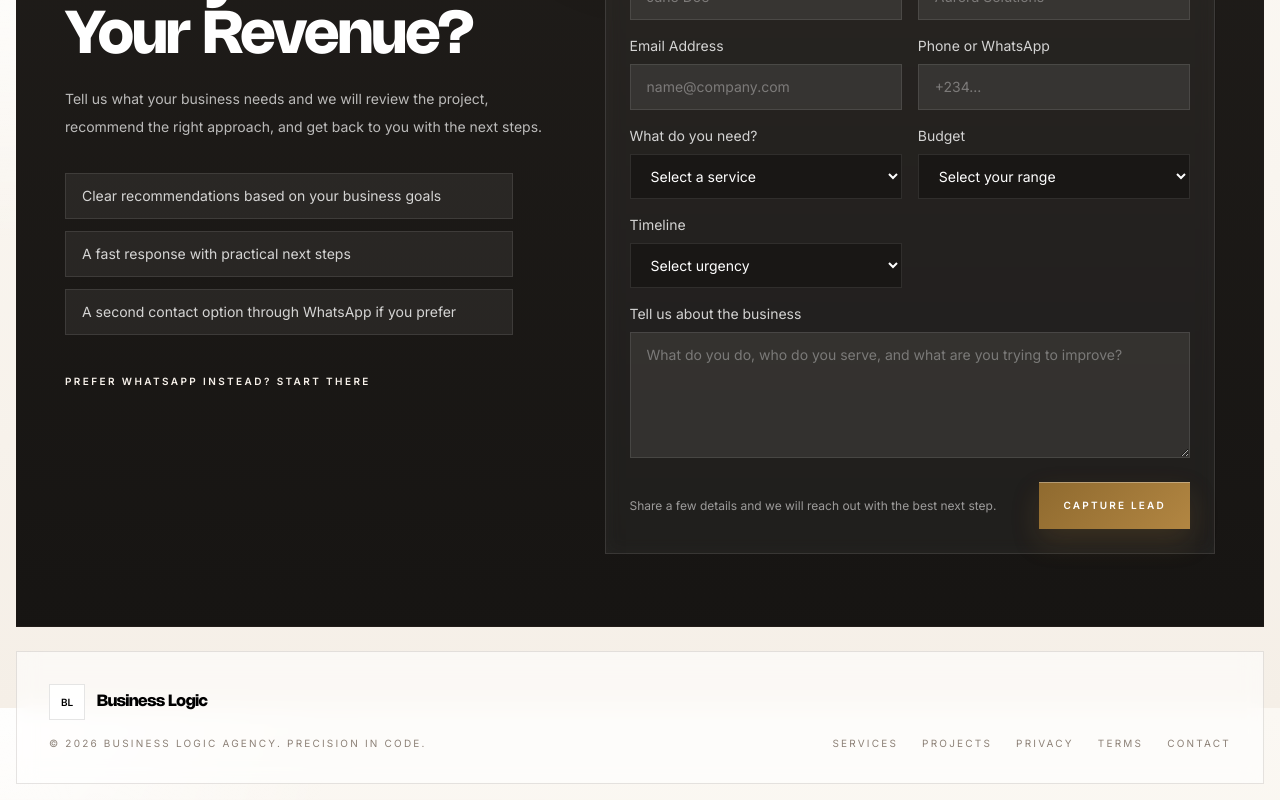
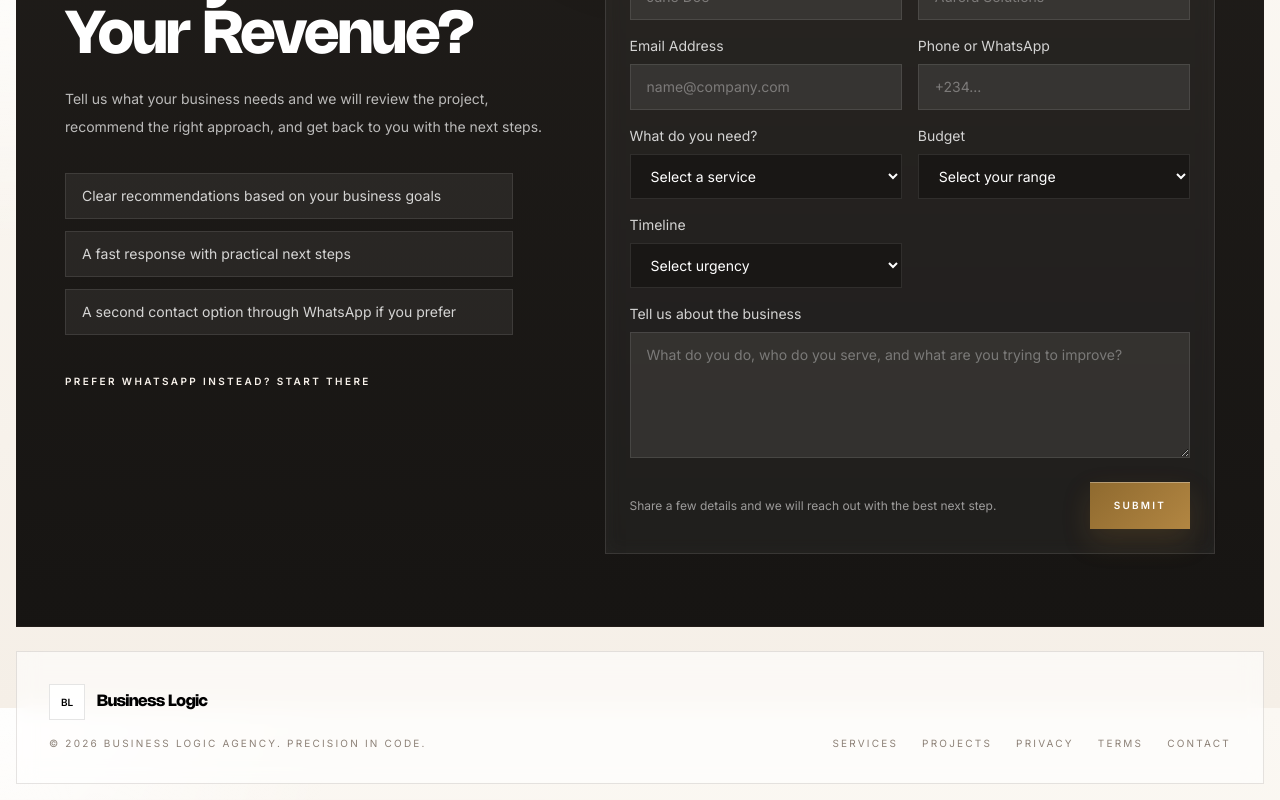
Before and after one commit to IsaacWinner18/business-logic, a Next.js app: page / in a window 1280 px wide. Shown: the part 4092-4892 px from the top of the page. Built offline with nearby package versions, Linux system fonts and the light colour scheme.

Commit message:
change form button text

```diff
--- a/components/landing/contact-section.tsx
+++ b/components/landing/contact-section.tsx
@@ -244,7 +244,7 @@ export function ContactSection() {
               disabled={status === "submitting"}
               className="primary-button inline-flex items-center justify-center rounded-none px-6 py-4 text-[10px] font-semibold uppercase tracking-[0.22em] text-white disabled:opacity-70"
             >
-              {status === "submitting" ? "Submitting..." : "Capture lead"}
+              {status === "submitting" ? "Submitting..." : "Submit"}
             </button>
           </div>
 
```
